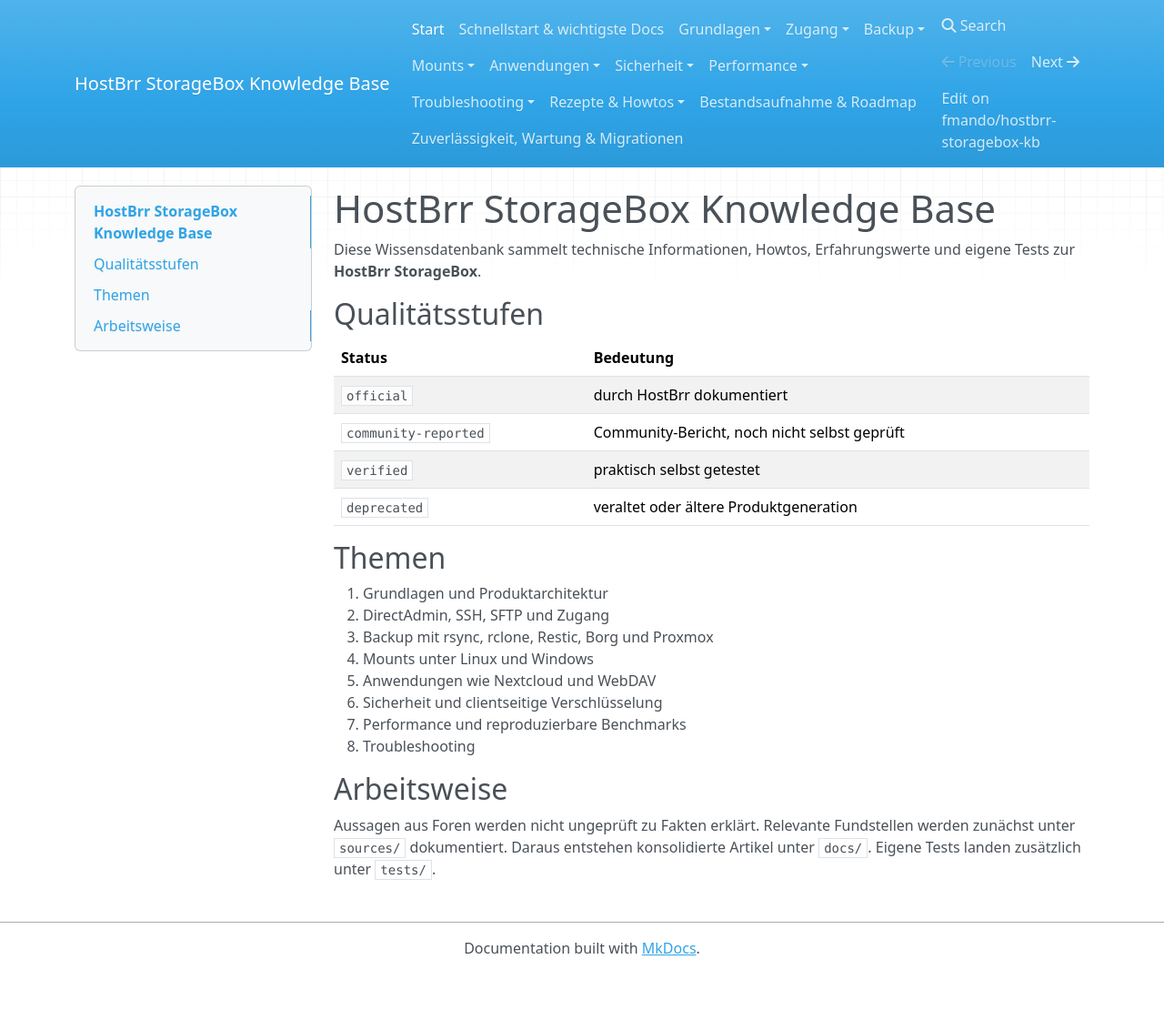
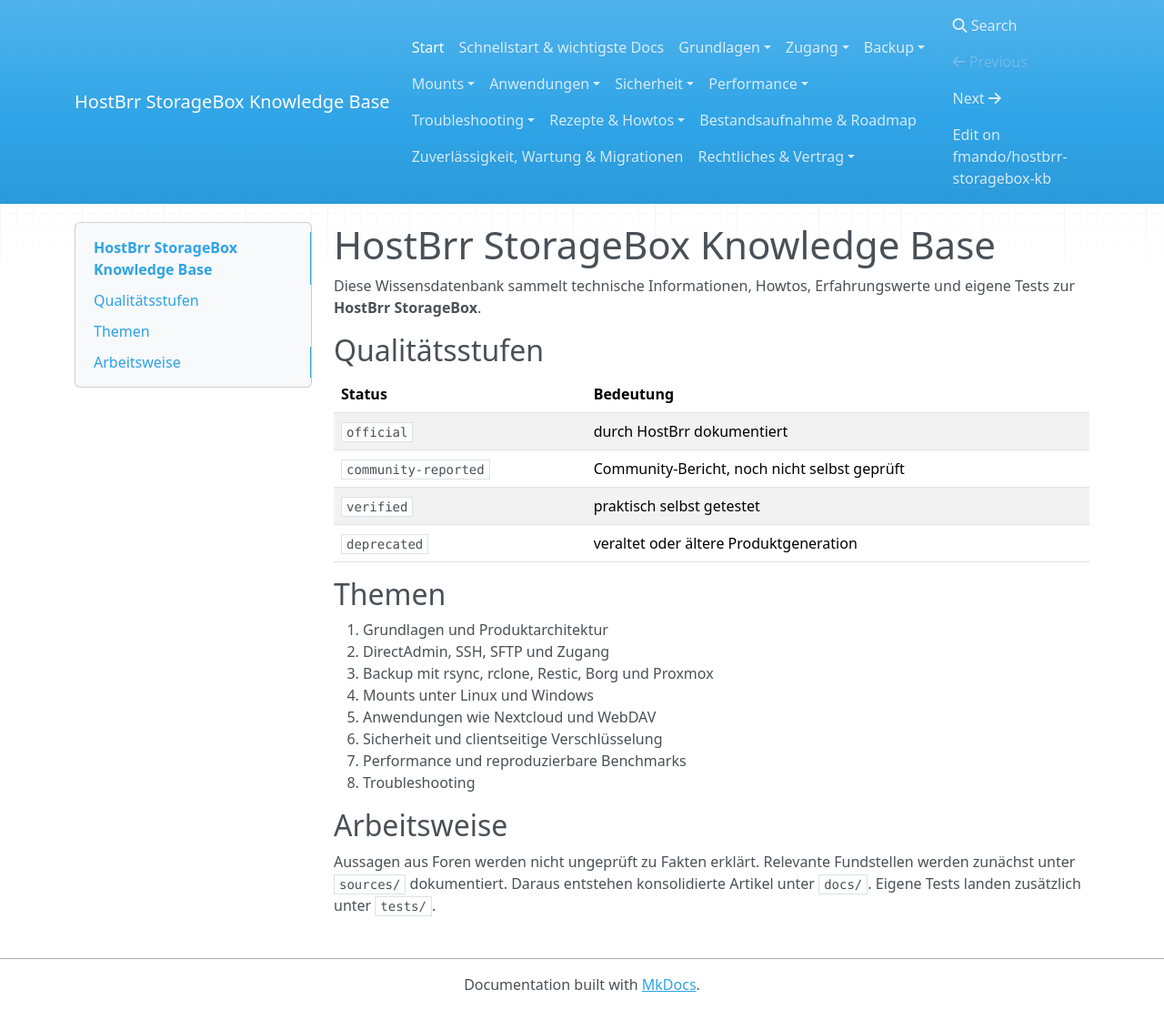
Before and after one commit to fmando/hostbrr-storagebox-kb, an MkDocs documentation site: the page built from docs/index.md, in a window 1280 px wide and 1110 px high. Shown: the whole window at 91% size. Built offline with MkDocs 1.6.1, drawn with Linux system fonts in a browser that asks for light colours; nearby versions of some CDN libraries; some of the changed lines change nothing that is shown.

Commit message:
Add legal and contractual documentation to navigation

```diff
--- a/mkdocs.yml
+++ b/mkdocs.yml
@@ -90,6 +90,12 @@
           - Disaster Recovery: 09-rezepte/disaster-recovery.md
   - Bestandsaufnahme & Roadmap: 10-bestandsaufnahme.md
   - Zuverlässigkeit, Wartung & Migrationen: 11-zuverlaessigkeit.md
+  - Rechtliches & Vertrag:
+      - Übersicht: 12-rechtliches/index.md
+      - Terms für StorageBox-Nutzer: 12-rechtliches/terms-storagebox.md
+      - Acceptable Use & Fair Use: 12-rechtliches/acceptable-use.md
+      - SLA, Verfügbarkeit & Haftung: 12-rechtliches/sla-haftung.md
+      - Datenschutz & DSGVO: 12-rechtliches/datenschutz-dsgvo.md
 
 markdown_extensions:
   - tables
```
